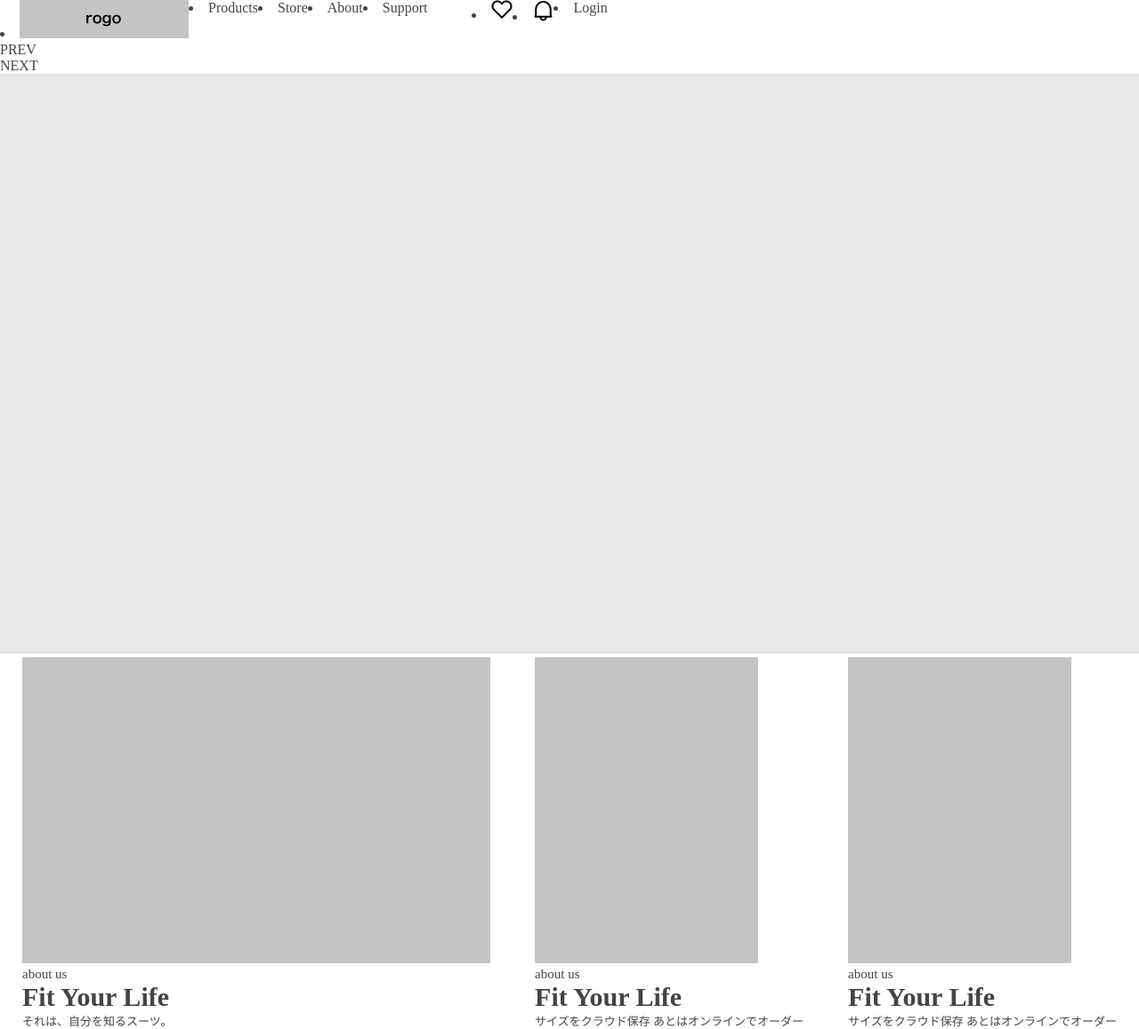
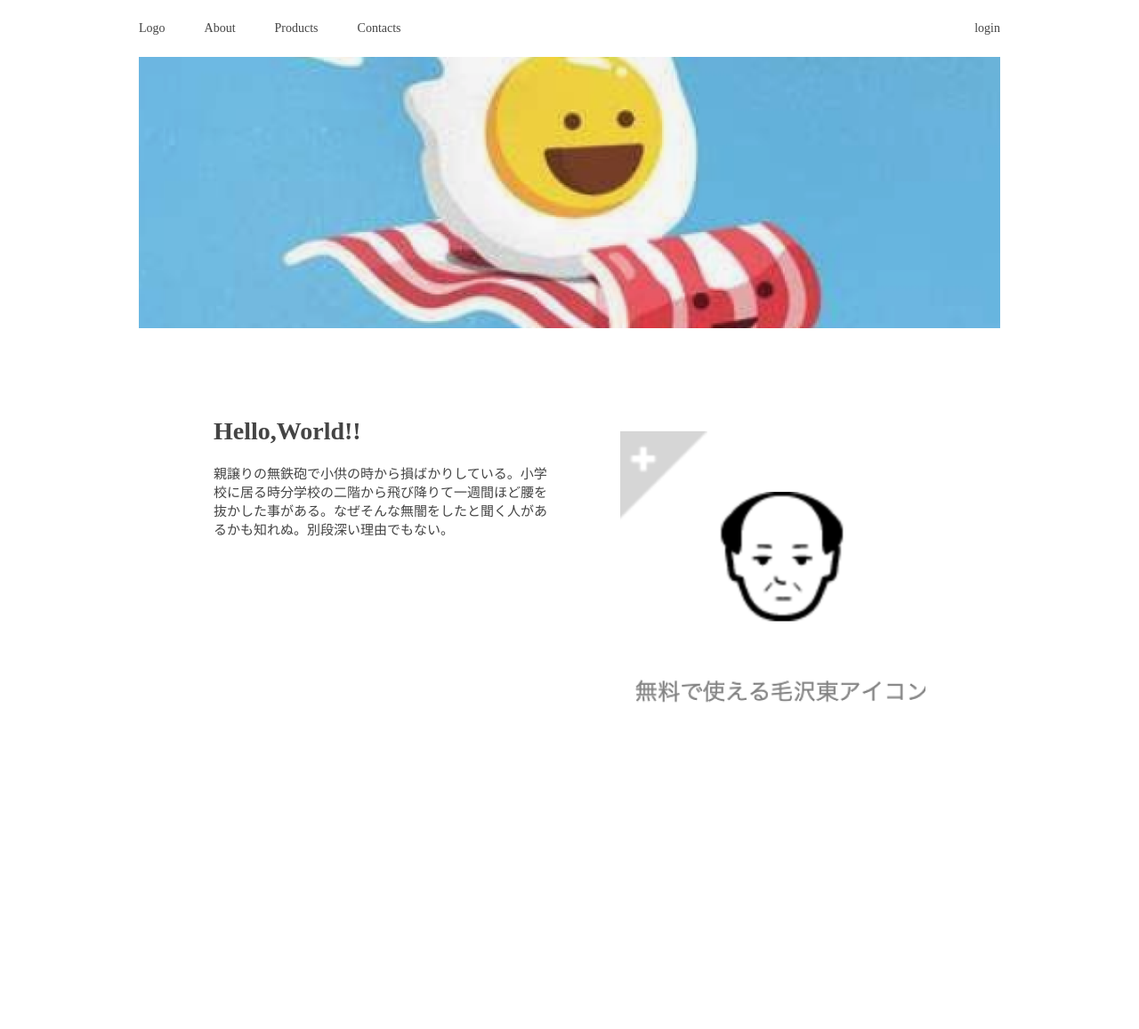
Before and after one commit to fubukichidon/TestSite, a plain HTML site: page public/index.html in a window 1280 px wide. Shown: the whole page at 89% size. After the commit the page ends 812 px from the top, so only its background shows below. Drawn offline with Linux system fonts and the light colour scheme.

Commit message:
サイト全体のデザイン変更。 Aboutまで作成。

```diff
--- /dev/null
+++ b/CSS/stylesheet.css
@@ -0,0 +1,37 @@
+
+html{
+    max-width: 968px;
+    margin: 0 auto;
+}
+
+.menu{
+    margin-top: 24px;
+    margin-bottom: 24px;
+}
+.login{
+    margin-top: 24px;
+    margin-bottom: 24px;
+}
+ul{
+    list-style: none;
+    margin-left: 0;
+}
+li{
+    margin-right: 44px;
+}
+.Top_img{
+    margin-bottom: 96px;
+}
+.about{
+    margin: 0 84px;
+}
+.about_img{
+    width: 343px;
+    height: 343px;
+}
+.text{
+    height: 125px;
+    width:445px;
+    margin-right: 72px;
+    margin-top: 110px:
+}
--- a/public/index.html
+++ b/public/index.html
@@ -4,59 +4,41 @@
     <meta charset="utf-8">
     <title>Study</title>
     <link rel="stylesheet" href="../CSS/meltline.css">
+    <link rel="stylesheet" href="../CSS/stylesheet.css">
     <link rel="icon" href="../favicon.ico">
-    <meta name="discription" content="ふぶきについて">
+    <meta name="discription" content="Lapish">
     <link rel="shortcut icon" href="../images/instagram.png" >
-    <link rel="stylesheet" href="">
   </head>
 
 <header>
-  <div class="header_inner">
-    <div ul class="f flex ">
-      <li><img src="../images/logo.png" alt=""></li>
-      <li>Products</li>
-      <li>Store</li>
-      <li>About</li>
-      <li>Support</li>
-    </ul>
+  <div class="container">
+        <div class="Top_innner f flex-between">
+              <ul class="menu f fa">
+                <li class="Bold fs14 m44">Logo</li>
+                <li class="fs14">About</li>
+                <li class="fs14">Products</li>
+                <li class="fs14">Contacts</li>
+              </ul>
 
-    <div ul class="ml50 f flex">
-      <li><img src="../images/icon_heart.png" alt="heart"></li>
-      <li><img src="../images/icon_notification.png" alt="heart"></li>
-      <li>Login</li>
-    </ul>
+              <div class="login fs14" rel="#">login</div>
+
+        </div>
+
+    <img class="Top_img" src="../images/Top_img.png" alt="トップ画像"></div>
+
   </div>
 
 </header>
 
+
   <body>
-      <div class="top_img">
-          <div class="">PREV</div>
-          <div class="">NEXT</div>
-          <img src="../images/img_top.png">
-      </div>
 
-      <div class="f flex-around px130">
-          <div class="">
-            <img class="" src="../images/img_about1.png" alt="">
-            <p class="fs15">about us</p>
-            <p class="fs30 bold">Fit Your Life</p>
-            <p class="fs13">それは、自分を知るスーツ。</p>
+      <div class="about f flex-around">
+          <div class="text">
+              <h1 class="fs28 mb20">Hello,World!!</h1>
+              <p class="fs15">親譲りの無鉄砲で小供の時から損ばかりしている。小学校に居る時分学校の二階から飛び降りて一週間ほど腰を抜かした事がある。なぜそんな無闇をしたと聞く人があるかも知れぬ。別段深い理由でもない。</p>
           </div>
-          <div class="">
-              <img class="" src="../images/img_about2.png" alt="">
-              <p class="fs15">about us</p>
-              <p class="fs30 bold">Fit Your Life</p>
-              <p class="fs13">サイズをクラウド保存
-                  あとはオンラインでオーダー</p>
-            </div>
-            <div class="">
-                <img class="" src="../images/img_about2.png" alt="">
-                <p class="fs15">about us</p>
-                <p class="fs30 bold">Fit Your Life</p>
-                <p class="fs13">サイズをクラウド保存
-                    あとはオンラインでオーダー</p>
-              </div>
+          <img class="about_img" src="../images/About.png" alt="about">
       </div>
 
 
```
Also changed, not shown: images/About.png (added), images/Hello_1.png (added), images/Hello_2.png (added), images/Hello_3.png (added), images/Hello_4.png (added), images/Products_img.png (added), images/Rectangle 5.png (added), images/Top_img.png (added), images/icon_FB.png (deleted), images/icon_Tw.png (deleted), images/img_about1.png (deleted), images/img_about2.png (deleted), images/img_fabric.png (deleted), images/img_others.png (deleted), 4 more files.
